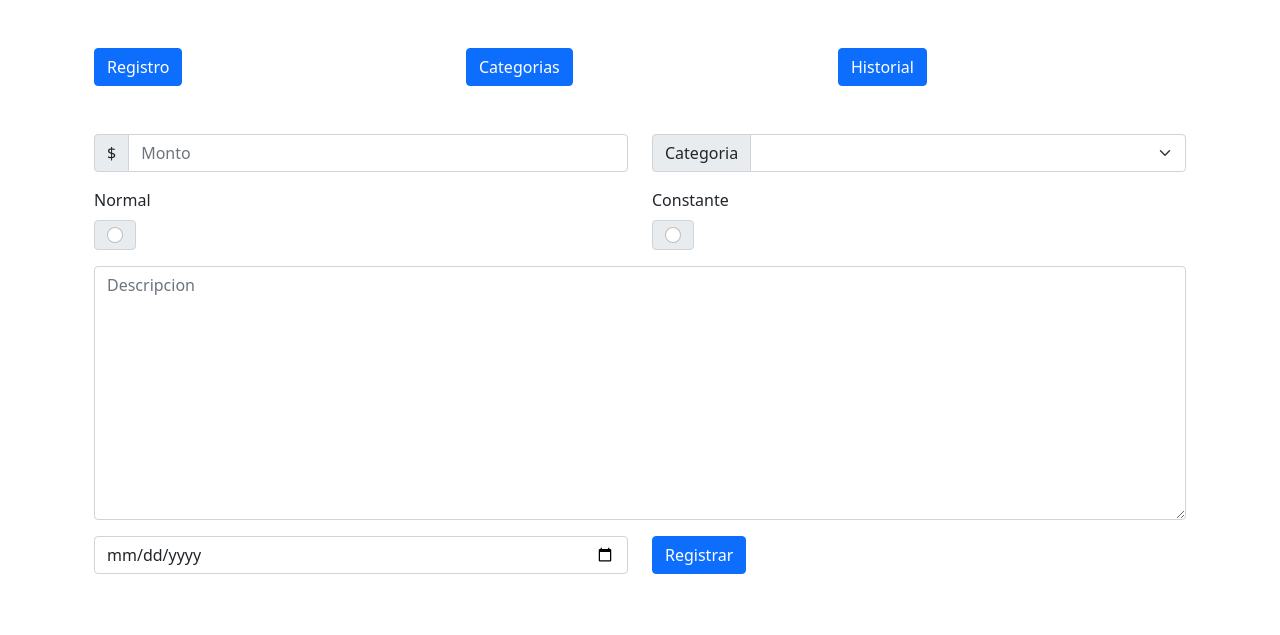
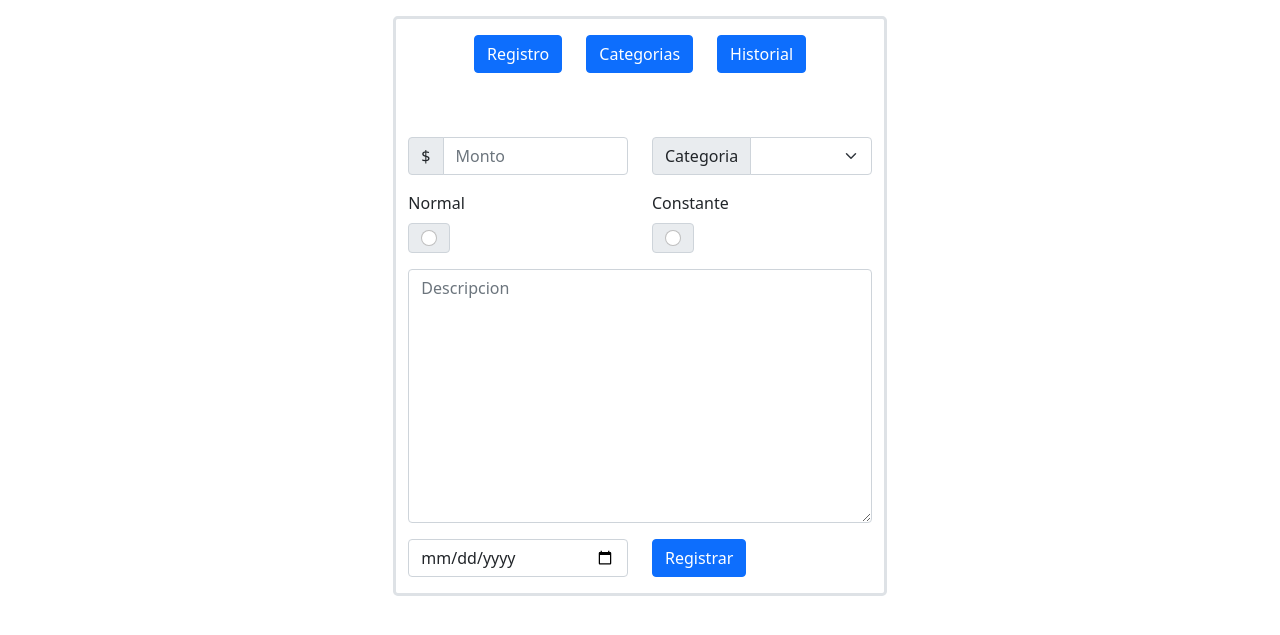
Before and after one commit to ARIAS-J/PEM, a Django app: page / in a window 1280 px wide. Shown: the top 635 px of the page. Run offline with Django 4.2, Linux system fonts and the light colour scheme; data that the repository does not hold is empty; some libraries are stand-ins or nearby versions.

Commit message:
redesign home and alter atribute in model

```diff
--- a/pem/models.py
+++ b/pem/models.py
@@ -27,7 +27,7 @@ class Categoria(models.Model):
 
 class Registro(models.Model):
     id = models.UUIDField(primary_key=True, default=uuid.uuid4, editable=False, unique=True, name='id')
-    monto = models.DecimalField(max_digits=5, decimal_places=2, null=True)
+    monto = models.DecimalField(max_digits=9, decimal_places=2, null=True)
     descripcion = models.CharField(max_length=1000, null=True)
     tipo = models.CharField(max_length=20, null=True)
     fecha = models.CharField(max_length=250, null=True)
--- a/pem/templates/pem/categoria.html
+++ b/pem/templates/pem/categoria.html
@@ -14,7 +14,7 @@
     </div>
 
     <div class="row">
-            <form method="post"></form>
+            <form method="post">
                 {% csrf_token %}
 
                 <div class="col">
--- a/pem/templates/pem/home.html
+++ b/pem/templates/pem/home.html
@@ -2,12 +2,15 @@
 
 {% block container %}
 
-<div class="container mt-5">
-    <div class="row">
-        <form method="post">
-            {% csrf_token %}
-            <div class="buttons">
-                <div class="row mb-5">
+<div class="container mt-3 d-flex justify-content-center ">
+
+    <form method="post" class="border border-3 rounded-3">
+        {% csrf_token %}
+
+        <div class="container ">
+
+            <div class="buttons d-flex justify-content-center">
+                <div class="row mt-3 mb-5">
                     <div class="col"><a href="/" class="btn btn-primary">Registro</a></div>
                     <div class="col"><a href="categoria" class="btn btn-primary">Categorias</a></div>
                     <div class="col"><a href="historial" class="btn btn-primary">Historial</a></div>
@@ -36,7 +39,7 @@
 
             </div>
 
-            <div class="row">
+            <div class="row ">
 
                 <div class="col">
                     <label class="form-label">Normal</label>
@@ -51,8 +54,7 @@
                     <label class="form-label">Constante</label>
                     <div class="input-group">
                         <div class="input-group-text">
-                            <input class="form-check-input mt-0" type="radio" name="tipo" id="constante"
-                                value="Constante">
+                            <input class="form-check-input mt-0" type="radio" name="tipo" id="constante" value="Constante">
                         </div>
                     </div>
                 </div>
@@ -67,7 +69,7 @@
                 </div>
             </div>
 
-            <div class="row">
+            <div class="row mb-3">
                 <div class="col">
                     <input class="form-control" type="date" name="datetime" id="datetime">
                 </div>
@@ -76,8 +78,10 @@
                     <button class="btn btn-primary" type="submit">Registrar</button>
                 </div>
             </div>
-        </form>
-    </div>
+
+        </div>
+
+    </form>
 </div>
 
 {% endblock container %}
```
Also changed, not shown: pem/templates/pem/historial.html (+10 -10 lines).
